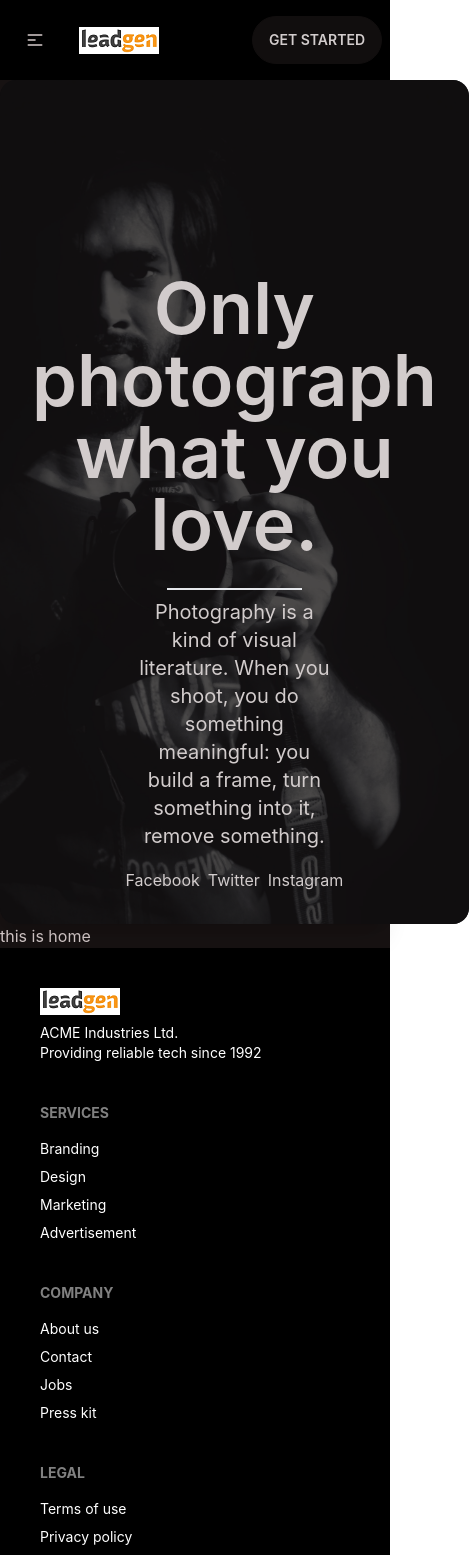
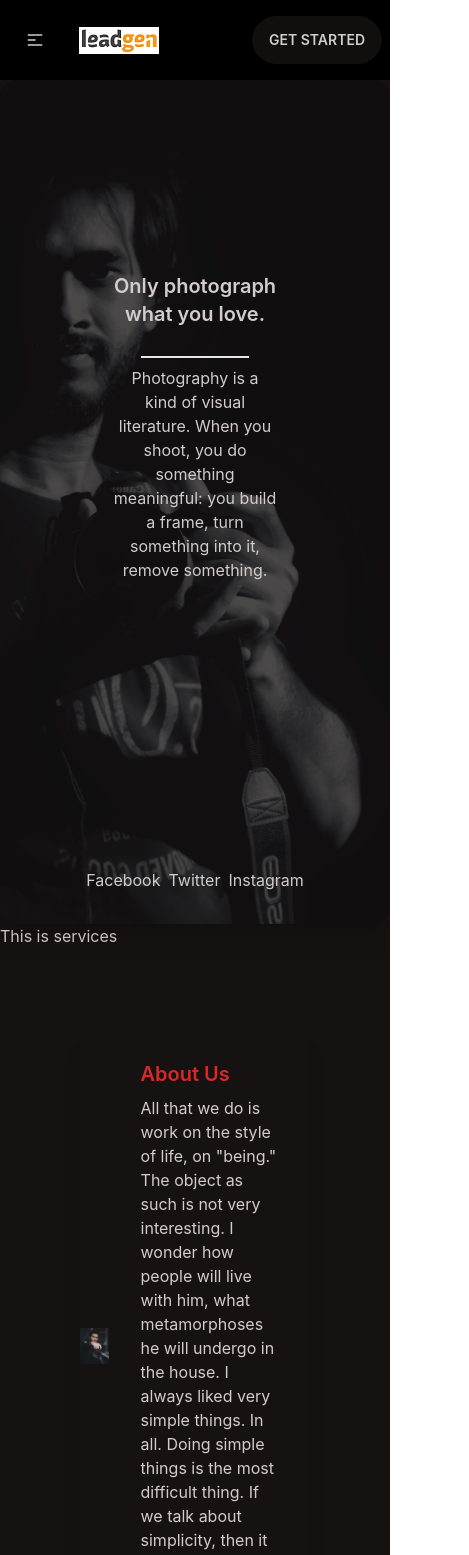
Before and after one commit to syedfarhanreza/leadgen-client, a React (Create React App) app: page / in a window 390 px wide. Shown: the top 1555 px of the page, 469 px wide, since content can reach past the window. Built offline with nearby package versions, Linux system fonts and the light colour scheme.

Commit message:
about us section added in home page

```diff
--- /dev/null
+++ b/src/Pages/Home/AboutUs/AboutUs.js
@@ -0,0 +1,16 @@
+import React from 'react';
+import image from '../../../assets/images/image01.jpg'
+const AboutUs = () => {
+    return (
+        <div className="card card-side bg-base-100 shadow-xl m-20">
+            <figure><img src={image} alt="model" /></figure>
+            <div className="card-body">
+                <h1 className="card-title text-red-600">About Us</h1>
+                <p>All that we do is work on the style of life, on "being." The object as such is not very interesting. I wonder how people will live with him, what metamorphoses he will undergo in the house. I always liked very simple things. In all. Doing simple things is the most difficult thing. If we talk about simplicity, then it is a synthesis.</p>
+                 <h4 className='text-center text-success'>- LeadGen Photography</h4>
+            </div>
+        </div>
+    );
+};
+
+export default AboutUs;
--- a/src/Pages/Home/Banner/Banner.js
+++ b/src/Pages/Home/Banner/Banner.js
@@ -3,17 +3,17 @@ import { Link } from 'react-router-dom';
 import banner from '../../../assets/images/banner.jpg'
 const Banner = () => {
     return (
-        <div className="card w-full h-screen shadow-xl image-full">
+        <div className="card lg:w-full h-screen shadow-xl image-full">
             <figure><img src={banner} alt="banner" /></figure>
             <div className="card-body items-center text-center pt-48">
-                <h1 className="card-title text-7xl">Only photograph <br/>
+                <h1 className="card-title lg:text-7xl md:text-4xl sm:text-xl">Only photograph <br/>
                     what you love.</h1>
                     <hr className='border w-2/6 mt-5' />
-                <p className='text-xl w-3/6'>Photography is a kind of visual literature. When you shoot, you do something meaningful: you build a frame, turn something into it, remove something.</p>
-                <div className="card-actions">
-                    <Link >Facebook</Link>
-                    <Link>Twitter</Link>
-                    <Link>Instagram</Link>
+                <p className='lg:text-xl md:text-base sm:text-sm w-3/6'>Photography is a kind of visual literature. When you shoot, you do something meaningful: you build a frame, turn something into it, remove something.</p>
+                <div className="card-actions  justify-end">
+                    <Link to="#facebook" >Facebook</Link>
+                    <Link to="#twitter">Twitter</Link>
+                    <Link to="#instagram">Instagram</Link>
                 </div>
             </div>
         </div>
--- a/src/Pages/Home/Home/Home.js
+++ b/src/Pages/Home/Home/Home.js
@@ -1,11 +1,14 @@
 import React from 'react';
+import AboutUs from '../AboutUs/AboutUs';
 import Banner from '../Banner/Banner';
+import Services from '../Services/Services';
 
 const Home = () => {
     return (
         <div>
             <Banner></Banner>
-           <h2>this is  home</h2>
+            <Services></Services>
+            <AboutUs></AboutUs>
         </div>
     );
 };
--- /dev/null
+++ b/src/Pages/Home/Services/Services.js
@@ -0,0 +1,11 @@
+import React from 'react';
+
+const Services = () => {
+    return (
+        <div>
+            <h1>This is services</h1>
+        </div>
+    );
+};
+
+export default Services;
```
Also changed, not shown: src/assets/images/image01.jpg (added).
